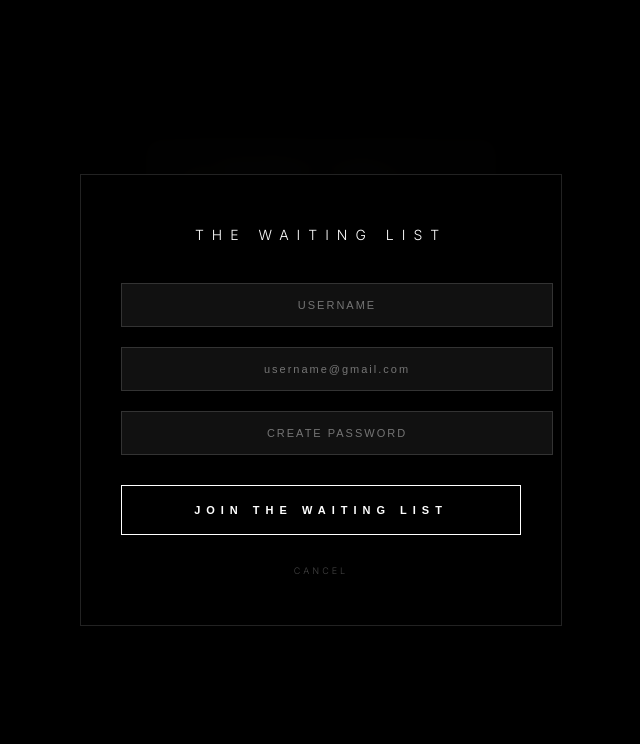
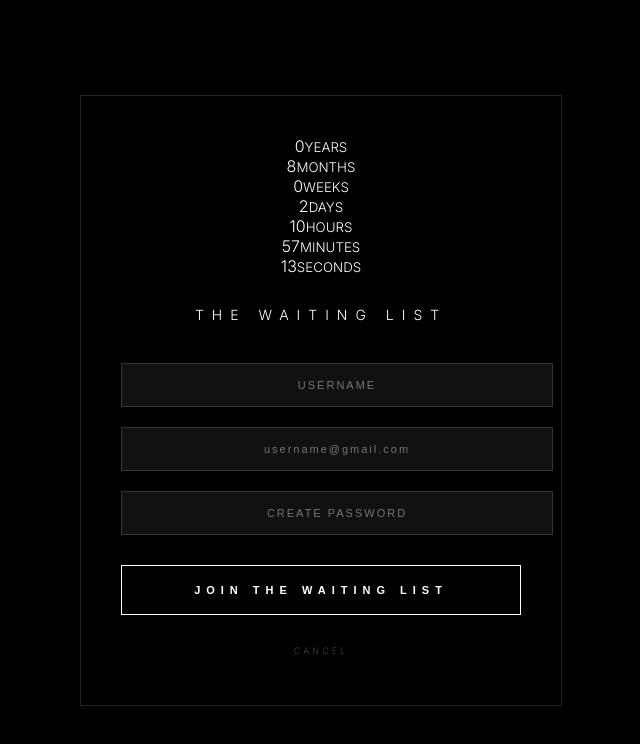
Before and after one commit to ZenSML/Lost-Atlantis-official-web, a plain HTML site: page index.html in a window 1280 px wide. Both pictures are taken after a click on the button "JOIN THE LOST ATLANTIS". Shown: the whole page, without its empty margins (319-959 px from the left). Drawn offline with nearby package versions, Linux system fonts and the light colour scheme; animation ran at ten frames a second.

Commit message:
Update index.html

```diff
--- a/index.html
+++ b/index.html
@@ -8,7 +8,7 @@
     <link href="https://fonts.googleapis.com/css2?family=Inter:wght@100;300;600;900&display=swap" rel="stylesheet">
     <script src="https://cdnjs.cloudflare.com/ajax/libs/three.js/r128/three.min.js"></script>
 </head>
-<body>
+<body style="overflow: hidden;">
 
     <canvas id="bg-canvas"></canvas>
 
@@ -26,7 +26,7 @@
     </div>
 
     <!-- CONTACT LINK -->
-    <a href="https://mail.google.com/mail/?view=cm&fs=1&to=la.lostatlantis@gmail.com" target="_blank" class="contact-link">
+    <a href="contact.html" class="contact-link">
         <span style="font-size: 16px; margin-right: 8px;">ⓘ</span> CONTACT
     </a>
 
@@ -34,6 +34,17 @@
     <div class="modal-overlay" id="waitlist-modal">
         <div class="modal-content">
             <div id="form-container">
+                <!-- COUNTDOWN TIMER -->
+                <div class="countdown-container" style="margin-bottom: 30px;">
+                    <div class="time-box"><span id="t-years">0</span><small>YEARS</small></div>
+                    <div class="time-box"><span id="t-months">0</span><small>MONTHS</small></div>
+                    <div class="time-box"><span id="t-weeks">0</span><small>WEEKS</small></div>
+                    <div class="time-box"><span id="t-days">0</span><small>DAYS</small></div>
+                    <div class="time-box"><span id="t-hours">0</span><small>HOURS</small></div>
+                    <div class="time-box"><span id="t-mins">0</span><small>MINUTES</small></div>
+                    <div class="time-box"><span id="t-secs">0</span><small>SECONDS</small></div>
+                </div>
+
                 <h2 style="font-size: 14px; letter-spacing: 8px; margin-bottom: 40px; font-weight: 300;">THE WAITING LIST</h2>
                 <input type="text" id="w-user" placeholder="USERNAME" class="blueprint-input">
                 <input type="email" id="w-email" placeholder="username@gmail.com" class="blueprint-input">
@@ -46,11 +57,21 @@
                 <h2 style="font-size: 24px; letter-spacing: 10px; margin-bottom: 20px;">TRANSMISSION SECURED</h2>
                 <p style="font-size: 10px; letter-spacing: 4px; color: #666; line-height: 2;">WE WILL SIGNAL YOU ONCE THE GATES ARE LIVE.</p>
                 <button onclick="window.location.reload()" class="btn-enter" style="margin-top: 40px; width: auto; padding: 15px 40px;">CLOSE</button>
+                <p onclick="window.location.href='contact.html'" style="font-size: 8px; letter-spacing: 5px; color: #222; margin-top: 25px; cursor: pointer; text-transform: uppercase;"><span style="margin-right: 5px;">ⓘ</span> Contact Support</p>
             </div>
         </div>
     </div>
 
     <script>
+        // MASTER REDIRECT: If site is LIVE, nobody sees the waitlist except the admin
+        (function() {
+            const status = localStorage.getItem('la_site_status') || 'MAINTENANCE';
+            const role = localStorage.getItem('la_role');
+            if (status === 'LIVE' && role !== 'admin') {
+                window.location.href = 'login.html';
+            }
+        })();
+
         let scene, camera, renderer, starGroup;
 
         function createIconTexture(text, isStickman = false) {
@@ -236,7 +257,36 @@
             document.getElementById('success-message').style.display = 'block';
         }
 
+        // --- COUNTDOWN LOGIC ---
+        const dropDate = new Date("December 31, 2026 00:00:00").getTime();
+
+        setInterval(() => {
+            const now = new Date().getTime();
+            const distance = dropDate - now;
+
+            if (distance < 0) return;
+
+            const years = Math.floor(distance / (1000 * 60 * 60 * 24 * 365.25));
+            const months = Math.floor((distance % (1000 * 60 * 60 * 24 * 365.25)) / (1000 * 60 * 60 * 24 * 30.44));
+            const weeks = Math.floor((distance % (1000 * 60 * 60 * 24 * 30.44)) / (1000 * 60 * 60 * 24 * 7));
+            const days = Math.floor((distance % (1000 * 60 * 60 * 24 * 7)) / (1000 * 60 * 60 * 24));
+            const hours = Math.floor((distance % (1000 * 60 * 60 * 24)) / (1000 * 60 * 60));
+            const minutes = Math.floor((distance % (1000 * 60 * 60)) / (1000 * 60));
+            const seconds = Math.floor((distance % (1000 * 60)) / 1000);
+
+            if(document.getElementById("t-years")) {
+                document.getElementById("t-years").innerText = years;
+                document.getElementById("t-months").innerText = months;
+                document.getElementById("t-weeks").innerText = weeks;
+                document.getElementById("t-days").innerText = days;
+                document.getElementById("t-hours").innerText = hours;
+                document.getElementById("t-mins").innerText = minutes;
+                document.getElementById("t-secs").innerText = seconds;
+            }
+        }, 1000);
+
         init();
     </script>
+
 </body>
 </html>
```
